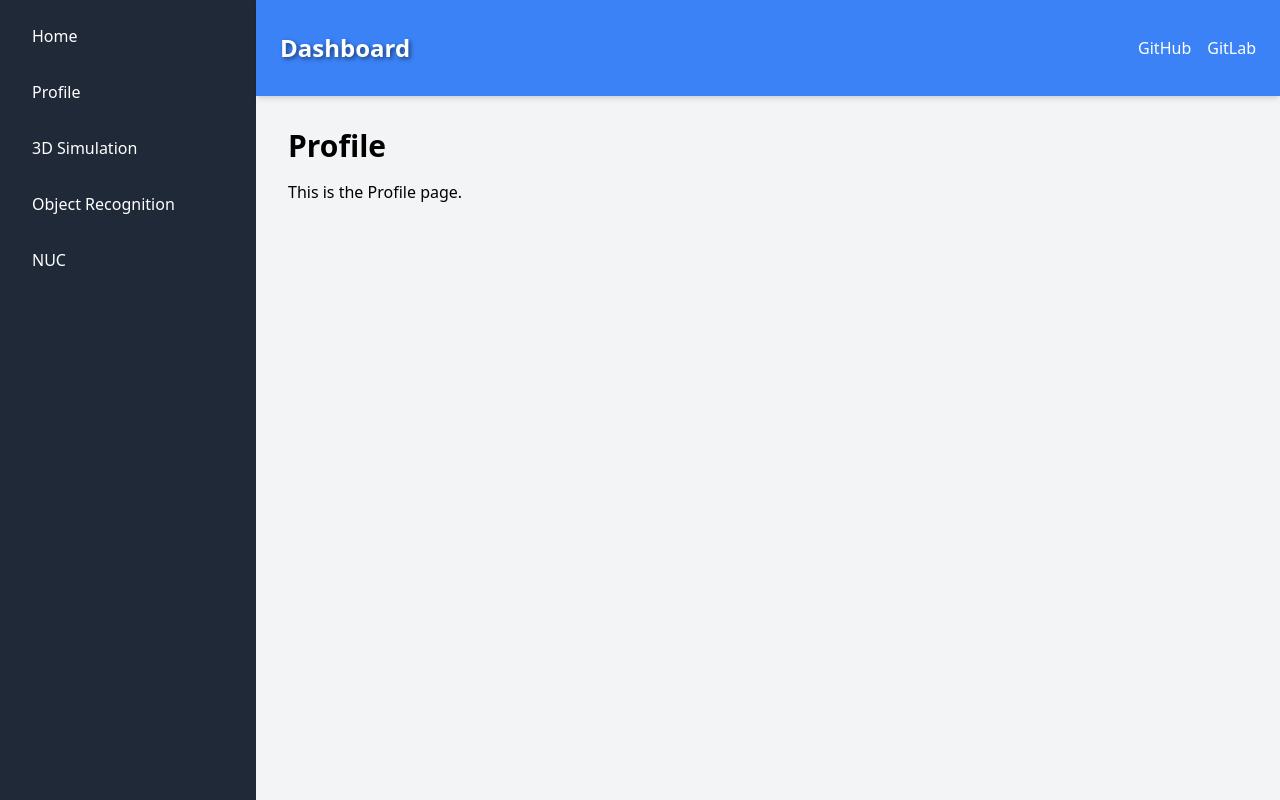
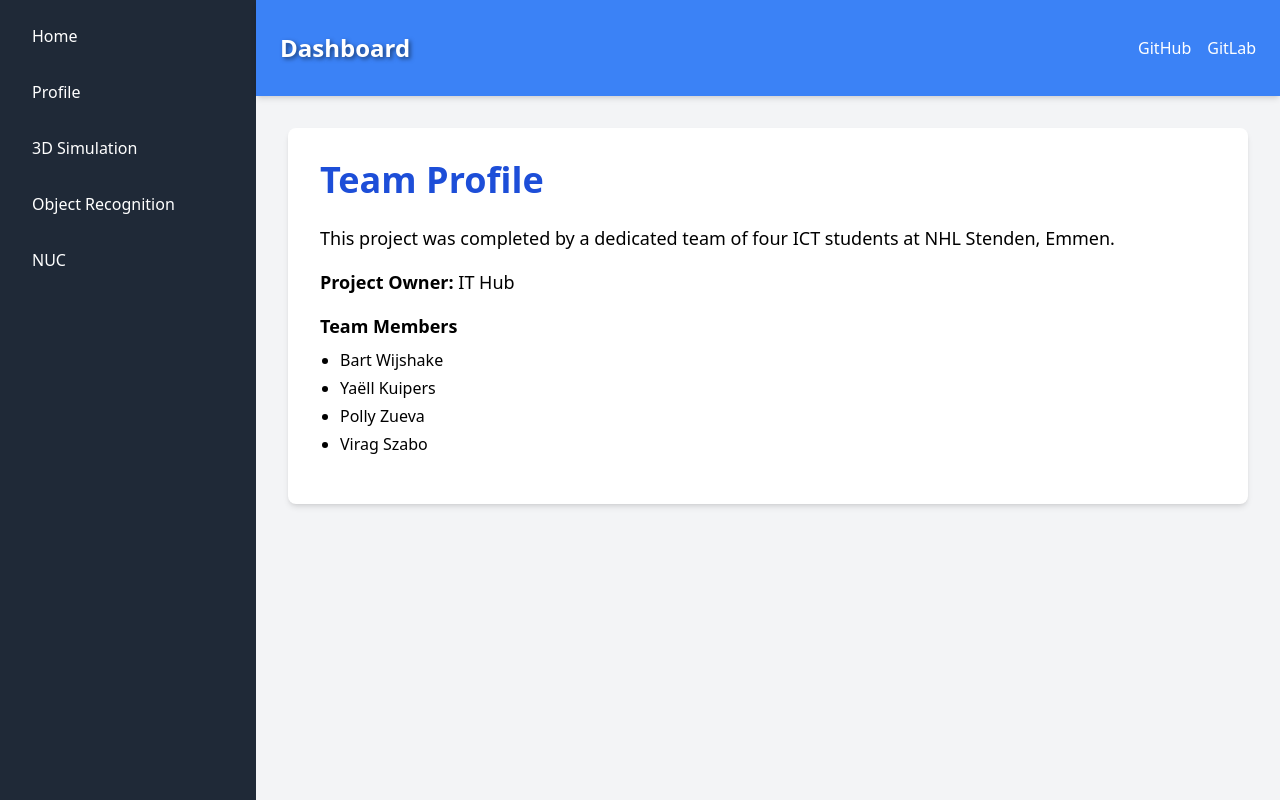
Before and after one commit to Road-Train/SolarBoat, a React (Create React App) app in the folder solarboat-app/: page /profile in a window 1280 px wide. Built offline with nearby package versions, Linux system fonts and the light colour scheme; the HTML template or start-up script is replaced by a standard one.

Commit message:
Update team profile

```diff
--- a/solarboat-app/src/Profile.jsx
+++ b/solarboat-app/src/Profile.jsx
@@ -1,10 +1,25 @@
 import React from 'react';
+import './profile.css';
 
 const Profile = () => {
   return (
-    <div>
-      <h2 className="text-3xl font-semibold mb-4">Profile</h2>
-      <p>This is the Profile page.</p>
+    <div className="bg-white p-8 rounded-lg shadow-md">
+      <h2 className="text-4xl font-bold mb-6 text-blue-700">Team Profile</h2>
+      <p className="text-lg mb-4">
+        This project was completed by a dedicated team of four ICT students at NHL Stenden, Emmen.
+      </p>
+      <p className="text-lg mb-4">
+        <strong>Project Owner:</strong> IT Hub
+      </p>
+      <div className="mb-4">
+        <strong className="block text-lg mb-2">Team Members</strong>
+        <ul className="list-disc pl-5 space-y-1">
+          <li>Bart Wijshake</li>
+          <li>Yaëll Kuipers</li>
+          <li>Polly Zueva</li>
+          <li>Virag Szabo</li>
+        </ul>
+      </div>
     </div>
   );
 };
--- /dev/null
+++ b/solarboat-app/src/profile.css
@@ -0,0 +1,40 @@
+@tailwind base;
+@tailwind components;
+@tailwind utilities;
+
+body {
+  @apply font-sans bg-gray-100 h-screen m-0 p-0;
+}
+
+h1 {
+  @apply text-center text-white text-2xl py-4;
+  text-shadow: 2px 2px 4px rgba(0, 0, 0, 0.5);
+}
+
+.sidebar {
+  @apply w-64 bg-gray-800 text-white h-full fixed top-0 left-0 shadow-lg;
+}
+
+.sidebar h2 {
+  @apply text-xl font-bold p-4;
+}
+
+.sidebar a {
+  @apply block px-4 py-2 mt-2 text-sm text-gray-300 rounded-lg hover:bg-gray-700;
+}
+
+.main-content {
+  @apply ml-64 p-8 bg-white min-h-screen;
+}
+
+.simulation-window,
+.camera-window,
+.connection-status {
+  @apply h-96 bg-gray-100 border-2 border-dashed border-gray-300 flex items-center justify-center m-4 p-4 rounded-lg;
+}
+
+.simulation-window p,
+.camera-window p,
+.connection-status p {
+  @apply text-xl text-gray-700;
+}
```
